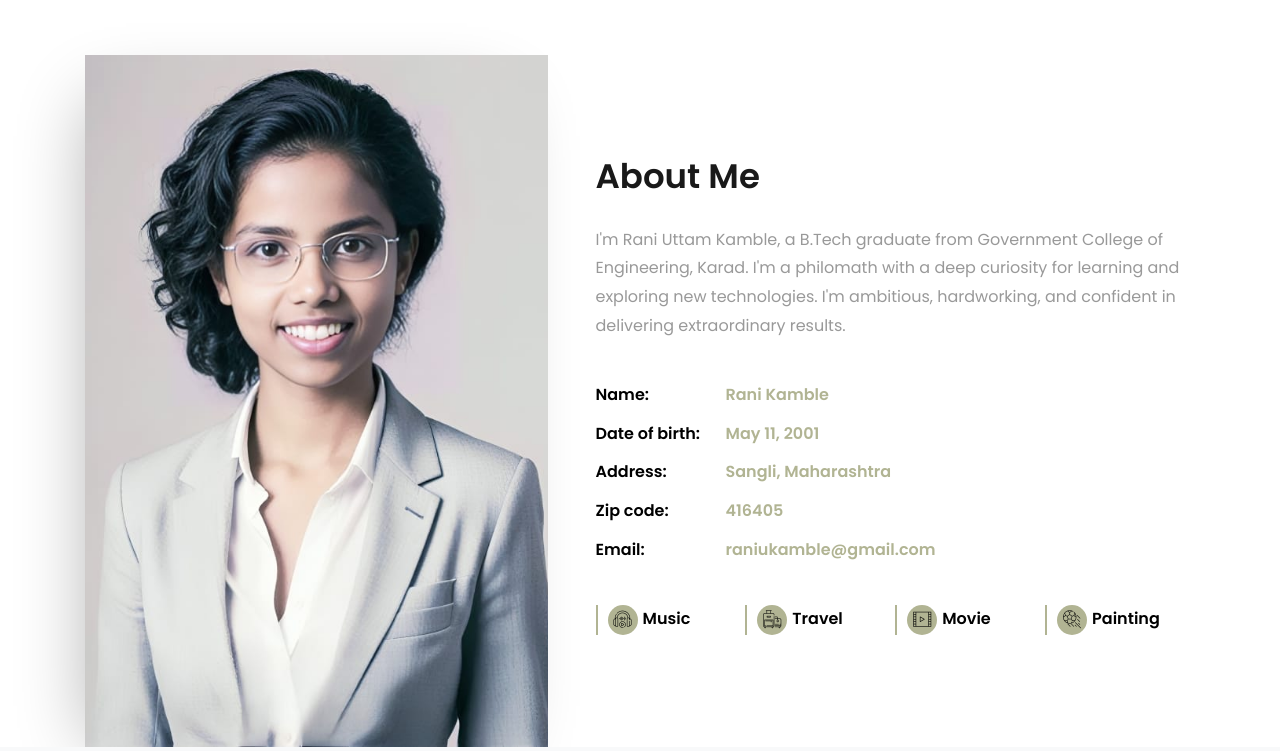
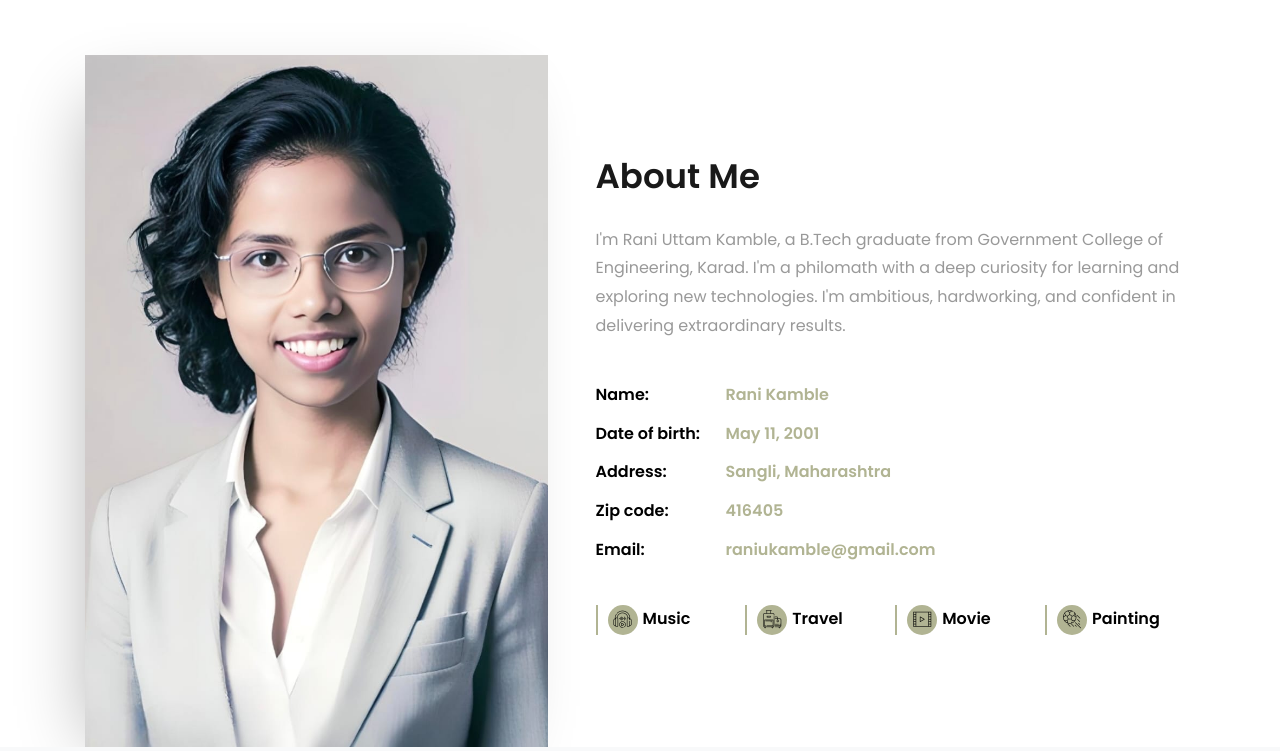
Before and after one commit to rani-ukamble/rani-kamble, a plain HTML site: page index.html in a window 1280 px wide. Shown: the part 753-1504 px from the top of the page. Drawn offline with Linux system fonts and the light colour scheme; some packages are replaced by stand-ins of ours; no server answers; files whose address does not match are found by name.

Commit message:
Update index.html

```diff
--- a/index.html
+++ b/index.html
@@ -205,7 +205,7 @@
 					<div class="img-about img d-flex align-items-stretch">
 						<div class="overlay"></div>
 						<div class="img d-flex align-self-stretch align-items-center"
-							style="background-image:url(images/a1.jpeg);">
+							style="background-image:url(images/a2.jpeg);">
 						</div>
 					</div>
 				</div>
```
